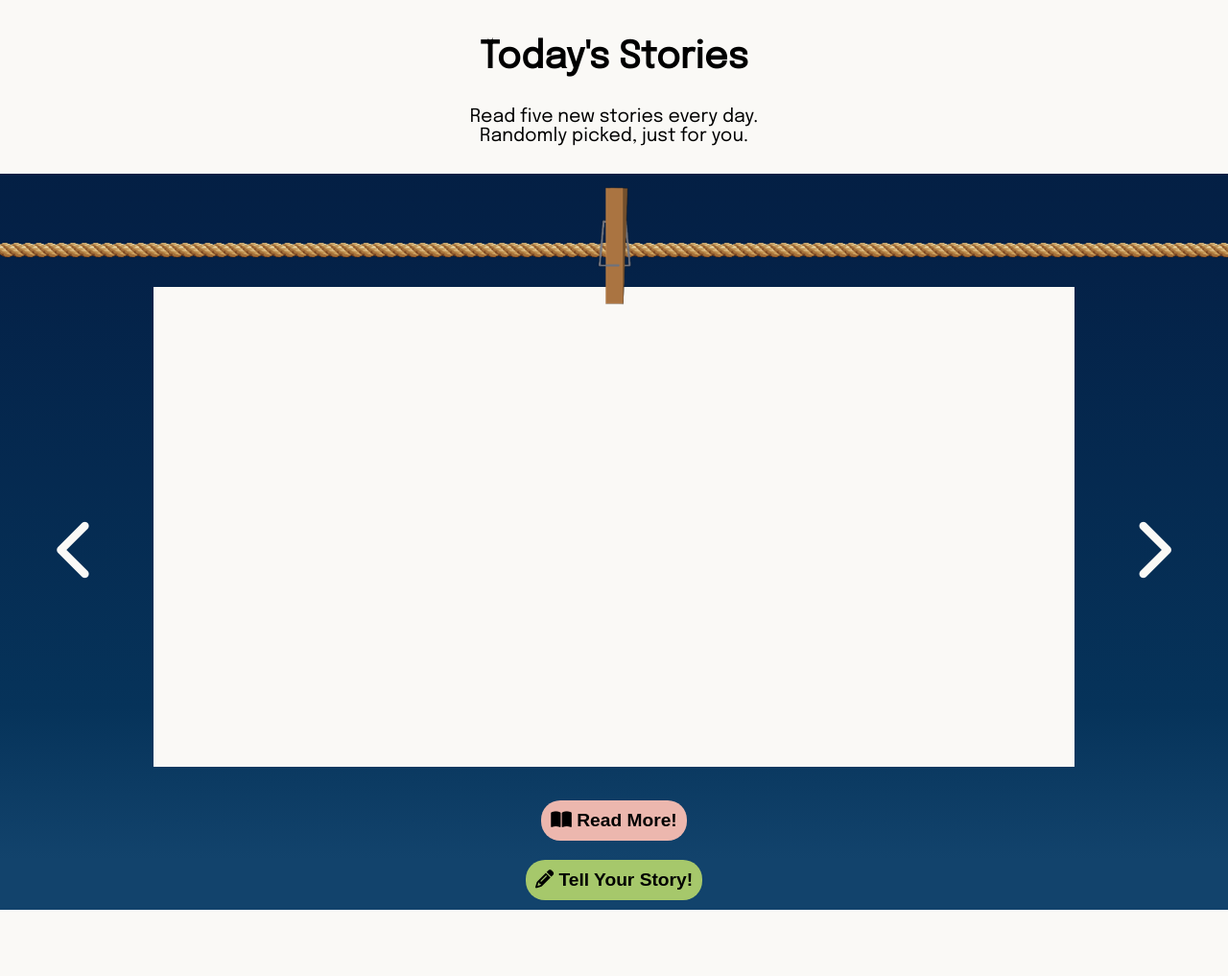
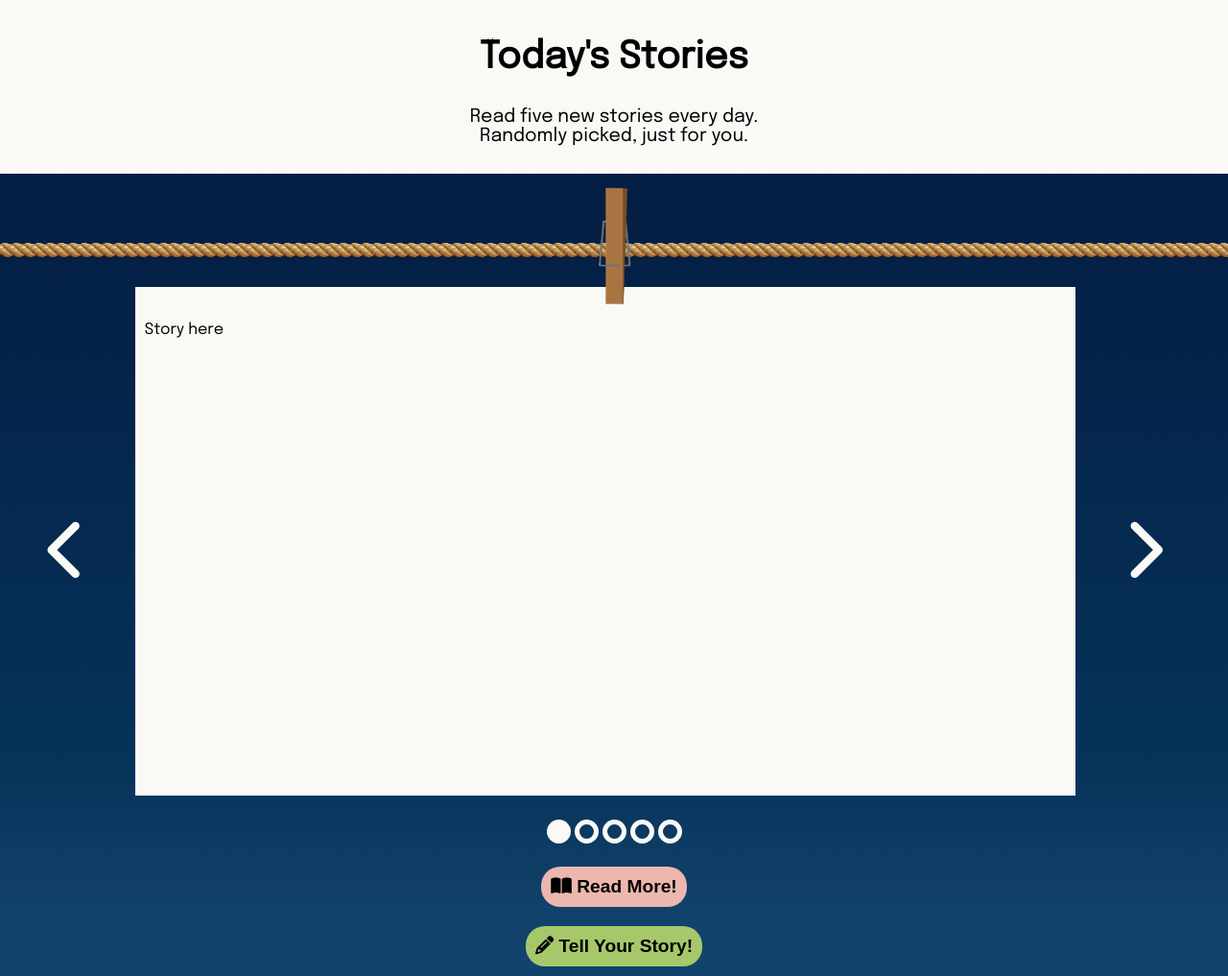
Before and after one commit to jennzheng12315/Astorya, a Flask app: page / in a window 1280 px wide. Shown: the part 801-1818 px from the top of the page at 96% size. Before the commit the page ends 1749 px from the top, so only its background shows below. Run offline with Flask 2, Linux system fonts and the light colour scheme; some libraries are stand-ins or nearby versions.

Commit message:
added stuff

```diff
--- a/main.py
+++ b/main.py
@@ -1,6 +1,10 @@
 from flask import Flask, render_template
+from store import StoryManager
 
 app = Flask(__name__)
+
+manager = StoryManager()
+init_stories = manager.init_data()
 
 @app.route("/")
 @app.route("/index")
--- a/static/script.js
+++ b/static/script.js
@@ -0,0 +1,60 @@
+let currentPage = 'index';
+let featuredStory = 0;
+
+const offwhite = '#FAF9f6';
+const NavBar = ['index', 'about', 'explore', 'tell-your-story']
+const ideas = ['What made you smile/cry/angry recently?', 'What is currently on your mind?', 'What is a important moment in your life?', "What is a memory that you visit frequently?", "What should people know about you?", "What challenges have you faced in your life?", "What lessons have you learned from your experiences?"]
+
+
+window.onload = function () {
+    let quill = new Quill('#editor', {
+        theme: 'snow'
+    });
+}
+
+function onNavBarClick(selected) {
+    // for (let i = 0; i < NavBar.length; i++) {
+    //     if (NavBar[i] == selected) {
+    //         document.getElementById(NavBar[i]).style.textDecoration = 'underline';
+    //     }
+    //     else {
+    //         document.getElementById(NavBar[i]).style.textDecoration = 'none';
+    //     }
+    // }
+    currentPage = selected;
+}
+
+function onArrowClick(direction) {
+    console.log(currentPage)
+    if (currentPage == 'index') {
+        if (direction == 'left') {
+            if (featuredStory == 0) {
+                document.getElementById('dot' + featuredStory).style.backgroundColor = 'transparent';
+                featuredStory = 4;
+                document.getElementById('dot' + featuredStory).style.backgroundColor = offwhite;
+            } else {
+                document.getElementById('dot' + featuredStory).style.backgroundColor = 'transparent';
+                featuredStory -= 1;
+                document.getElementById('dot' + featuredStory).style.backgroundColor = offwhite;
+            }
+        }
+
+        if (direction == 'right') {
+            if (featuredStory == 4) {
+                document.getElementById('dot' + featuredStory).style.backgroundColor = 'transparent';
+                featuredStory = 0;
+                document.getElementById('dot' + featuredStory).style.backgroundColor = offwhite;
+            } else {
+                document.getElementById('dot' + featuredStory).style.backgroundColor = 'transparent';
+                featuredStory += 1;
+                document.getElementById('dot' + featuredStory).style.backgroundColor = offwhite;
+            }
+        }
+    }
+}
+
+function ideasClick() {
+    index = Math.floor(Math.random() * ideas.length);
+
+    document.getElementById('ideas').innerHTML = ideas[index] + ' <button onclick="ideasClick()"><i class="fa-solid fa-shuffle"></i></button>'
+}
--- a/static/style.css
+++ b/static/style.css
@@ -18,9 +18,21 @@ body {
 
 button {
     border: none;
+    cursor: pointer;
 }
 
-.index,
+.clear {
+    clear: both;
+}
+
+.index {
+    color: var(--off-white);
+    text-decoration: none;
+    margin: 10px;
+    font-size: 1.2rem;
+    font-family: 'Segoe UI', Tahoma, Geneva, Verdana, sans-serif;
+}
+
 .about,
 .explore,
 .tell-your-story {
@@ -102,7 +118,7 @@ section {
     margin-left: auto;
 }
 
-.read-todays-stories {
+.peach-button {
     background-color: var(--peach);
     font-weight: bold;
     font-size: 1rem;
@@ -128,16 +144,7 @@ section {
     font-size: 1.5vmax;
 }
 
-.read-more-button {
-    background-color: var(--peach);
-    font-weight: bold;
-    font-size: 1rem;
-    font-size: 1.5vmax;
-    border-radius: 20px;
-    padding: 10px;
-}
-
-.tell-story-button {
+.green-button {
     background-color: var(--green);
     font-weight: bold;
     font-size: 1rem;
@@ -154,7 +161,30 @@ section {
     margin: 10px;
 }
 
+.dots {
+    text-align: center;
+    margin: 10px;
+}
+
+.dot {
+    display: inline-block;
+    position: inherit;
+    height: 15px;
+    width: 15px;
+    border-radius: 50%;
+    border: 5px solid var(--off-white);
+    background-color: transparent;
+}
+
+#dot0 {
+    background-color: var(--off-white);
+}
+
 /* ---------- STORY CSS ---------- */
+
+.story-container {
+    color: black;
+}
 
 .story-container img {
     position: relative;
@@ -164,6 +194,7 @@ section {
 }
 
 .story-page {
+    padding: 20px 10px 10px 10px;
     position: relative;
     z-index: 1;
     margin-top: -25px;
@@ -179,13 +210,14 @@ section {
     float: left;
 }
 
-.story-area:after {
+.story-area::after {
+    clear: both;
+    float: none;
     display: block;
-    clear: both;
 }
 
 .arrow {
-    width: 12.5%;
+    width: 11%;
     min-height: 500px;
 
     display: flex;
--- a/templates/_base.html
+++ b/templates/_base.html
@@ -6,22 +6,36 @@
     <title>Astorya | {{page_title}}</title>
 
     <link href="/static/style.css" rel="stylesheet" type="text/css" />
-    <link href='https://fonts.googleapis.com/css?family=Epilogue' rel='stylesheet'>
+    <link href="https://fonts.googleapis.com/css?family=Epilogue" rel='stylesheet'>
 
     <script src="/static/script.js" type="text/javascript"></script>
     <script src="https://kit.fontawesome.com/9f332361bd.js" crossorigin="anonymous"></script>
+
+    <!-- Main Quill library -->
+    <!-- <script src="//cdn.quilljs.com/1.3.6/quill.js"></script>
+    <script src="//cdn.quilljs.com/1.3.6/quill.min.js"></script> -->
+
+    <!-- Theme included stylesheets -->
+    <!-- <link href="//cdn.quilljs.com/1.3.6/quill.snow.css" rel="stylesheet">
+    <link href="//cdn.quilljs.com/1.3.6/quill.bubble.css" rel="stylesheet"> -->
+
+    <!-- Core build with no theme, formatting, non-essential modules -->
+    <!-- <link href="//cdn.quilljs.com/1.3.6/quill.core.css" rel="stylesheet">
+    <script src="//cdn.quilljs.com/1.3.6/quill.core.js"></script> -->
+
 </header>
 
 <body>
     <div class="top">
         <div class="nav">
             <div class="left">
-                <a class="index" href="/index">ASTORYA</a>
+                <a class="index" id="index" onclick="onNavBarClick('index')" href="/index">ASTORYA</a>
             </div>
             <div class="right">
-                <a class="about" href="/about">About</a>
-                <a class="explore" href="/explore">Explore</a>
-                <a class="tell-your-story" href="/tell-your-story">Tell Your Story</a>
+                <a class="about" id="about" onclick="onNavBarClick('about')" href="/about">About</a>
+                <a class="explore" id="explore" onclick="onNavBarClick('explore')" href="/explore">Explore</a>
+                <a class="tell-your-story" id="tell-your-story" onclick="onNavBarClick('tell-your-story')"
+                    href="/tell-your-story">Tell Your Story</a>
             </div>
         </div>
         <div class="pause">
--- a/templates/about.html
+++ b/templates/about.html
@@ -8,4 +8,7 @@
 {% endblock %}
 
 {% block content %}
+<section>
+    <p>To be filled in</p>
+</section>
 {% endblock %}
--- a/templates/index.html
+++ b/templates/index.html
@@ -5,7 +5,8 @@
     <div class="home-text">
         <h4>Everyone has a story</h4>
         <h1>What's Yours?</h1>
-        <button class="read-todays-stories">
+        <button class="peach-button read-todays-stories"
+            onClick="document.getElementById('todays-stories-info').scrollIntoView();">
             <i class="fa-solid fa-angles-down"></i>
             Read Today's Stories
         </button>
@@ -20,7 +21,7 @@
 
 {% block content %}
 
-<section class="todays-stories-info">
+<section class="todays-stories-info" id="todays-stories-info">
     <h2>Today's Stories</h2>
     <p>Read five new stories every day. <br /> Randomly picked, just for you.</p>
 </section>
@@ -29,13 +30,21 @@
 
 {% include 'story.html' %}
 
-<div class="home-buttons">
-    <button class="read-more-button" onclick="location.href='/explore'">
+<div class="clear dots">
+    <span class="dot" id="dot0"></span>
+    <span class="dot" id="dot1"></span>
+    <span class="dot" id="dot2"></span>
+    <span class="dot" id="dot3"></span>
+    <span class="dot" id="dot4"></span>
+</div>
+
+<div class="clear home-buttons">
+    <button class="peach-button read-more-button" onclick="location.href='/explore'">
         <i class="fa-solid fa-book-open"></i>
         Read More!
     </button>
     <br />
-    <button class="tell-story-button" onclick="location.href='/tell-your-story'">
+    <button class="green-button tell-story-button" onclick="location.href='/tell-your-story'">
         <i class=" fa-solid fa-pencil"></i>
         Tell Your Story!
     </button>
--- a/templates/story.html
+++ b/templates/story.html
@@ -8,11 +8,44 @@
 
         <div class="story-area">
             <div class="column arrow left-arrow">
-                <button><i class="fa-solid fa-chevron-left fa-5x"></i></button>
+                {% if mode != 'edit' %}
+                <button onclick="onArrowClick('left')"><i class="fa-solid fa-chevron-left fa-5x"></i></button>
+                {% endif %}
             </div>
-            <div class="column story-page">stuff</div>
+            <div class="column story-page">
+                {% if mode == 'edit' %}
+                <form>
+                    <label>Title: </label>
+                    <input type="text" class="title-input">
+                    {% include 'text-editor.html' %}
+                    <p>Note: Please do not include any personal information within your submission.</p>
+                    <br>
+                    <label>Add Tags: </label>
+                    <select>
+                        <option>Tag 1</option>
+                        <option>Tag 2</option>
+                        <option>Other</option>
+                    </select>
+                    <br><br>
+                    <input type="checkbox">
+                    <label>I agree to allow Astorya to store, modify, and post my submission for
+                        its website.</label>
+                    <div class="submit-story-container">
+                        <button class="green-button submit-story-button"
+                            onclick="console.log(quill.root.innerHTML)">Submit Story</button>
+                    </div>
+                </form>
+
+                {% else %}
+
+                <p>Story here</p>
+
+                {% endif %}
+            </div>
             <div class="column arrow right-arrow">
-                <button><i class="fa-solid fa-chevron-right fa-5x"></i></button>
+                {% if mode != 'edit' %}
+                <button onclick="onArrowClick('right')"><i class="fa-solid fa-chevron-right fa-5x"></i></button>
+                {% endif %}
             </div>
         </div>
     </section>
@@ -21,7 +54,3 @@
 </body>
 
 </html>
-
-
-<!-- <p>Story template here</p>
-<p>{{text}}</p> -->
--- a/templates/tell-your-story.html
+++ b/templates/tell-your-story.html
@@ -3,13 +3,16 @@
 
 <section class="tell-story-top">
     <h1>Tell Your Story</h1>
+    <h4>What would you like to share?</h4>
+    <br><br>
+    <h5 id="ideas">Need some ideas? <button onclick="ideasClick()"><i class="fa-solid fa-shuffle"></i></button></h5>
 </section>
 
 {% endblock %}
 
 {% block content %}
 
-{% with text='test' %}
+{% with mode='edit' %}
 {% include 'story.html' %}
 {% endwith %}
 
```
Also changed, not shown: other parts of static/style.css (+35 -0 lines), store.py (added, +17 -0 lines), templates/text-editor.html (added, +11 -0 lines).
